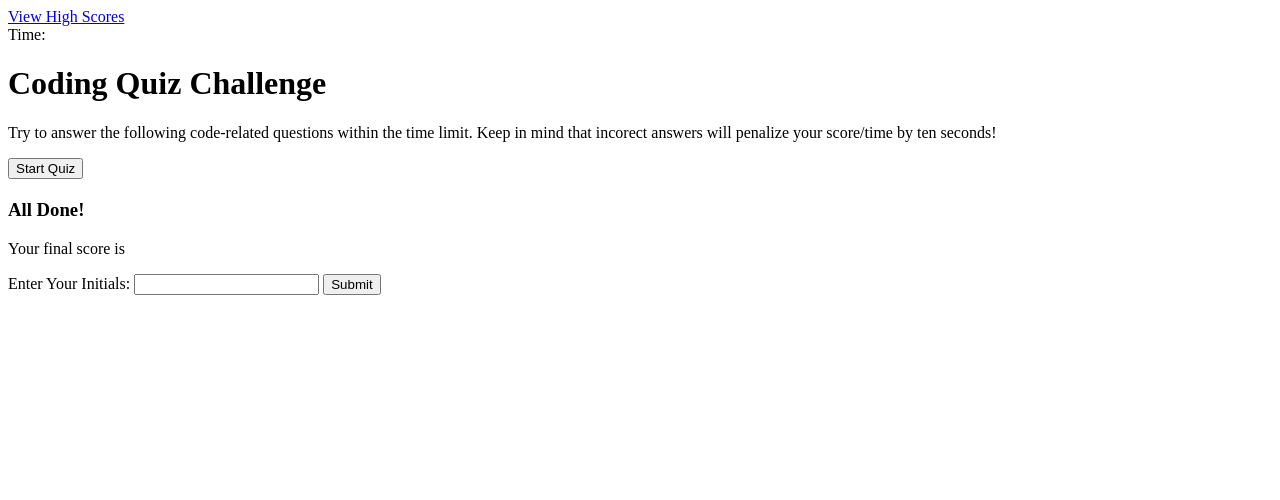
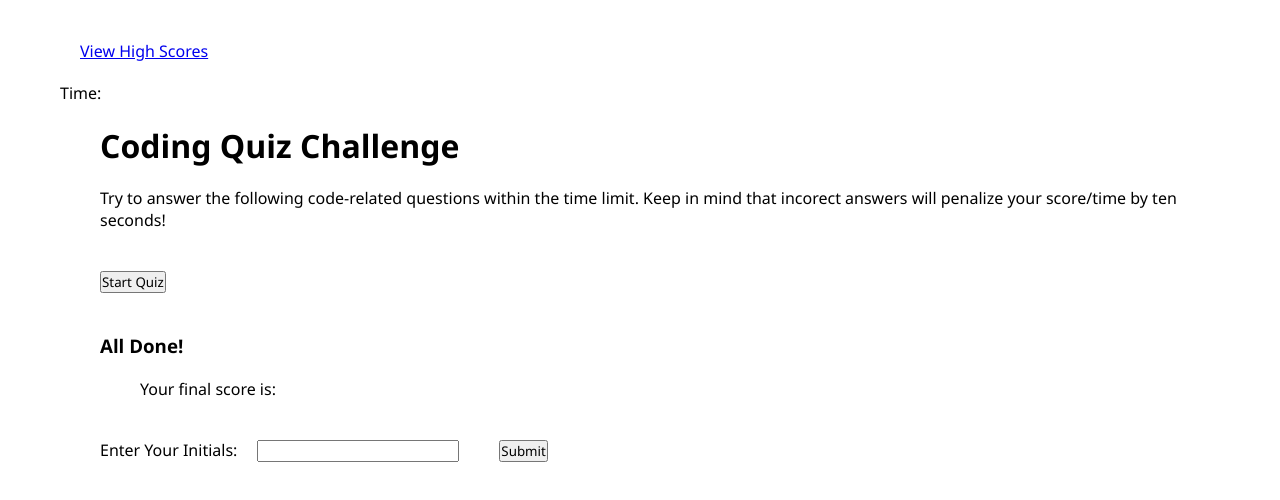
Before and after one commit to luisgcodes/chall4, a plain HTML site: page index.html in a window 1280 px wide. Drawn offline with Linux system fonts and the light colour scheme.

Commit message:
added comments to html

```diff
--- a/assets/css/style.css
+++ b/assets/css/style.css
@@ -0,0 +1,6 @@
+* {
+    margin: 20px;
+    padding: 0;
+    box-sizing: border-box;
+    font-family:'Segoe UI', Tahoma, 'Geneva', Verdana, sans-serif;
+}
--- a/index.html
+++ b/index.html
@@ -7,31 +7,35 @@
     <link rel="stylesheet" href="./assets/css/style.css">
 </head>
 <body>
+<!-- High Score Section/HS js -->
     <div class="hScores"><a href="scores.html">View High Scores</a></div>
     <div class="timer">Time: <span id="time"></span></div>
 
+<!-- wrapper div -->
     <div class="wrapper">
         <div id="quizChallenge" class="start">
             <h1>Coding Quiz Challenge</h1>
             <p>Try to answer the following code-related questions within the time limit.
             Keep in mind that incorect answers will penalize your score/time by ten seconds!</p>
-
+<!-- start btn -->
             <button id="start">Start Quiz</button>
         </div>
-
+<!-- question section -->
         <div id="questions" class="hide">
         <h2 id="questionTitle"></h2>
         <div id="choices" class="choices"></div>
       </div>
 
-        <div id="questions" class="hide">
+<!-- End Screen -->
+        <div id="allDone" class="hide">
             <h3>All Done!</h3>
-            <p><span id="finalScore"></span> Your final score is</p>
-            <p>Enter Your Initials: <input type="text" id="initials"> <button id="submit">Submit</button></p>
+            <p><span id="finalScore"></span> Your final score is: </p>
+            <p>Enter Your Initials:<input type="text" id="initials"><button id="submit">Submit</button></p>
         </div>
 
         <div></div>
 
+<!-- link to main js -->
         <script src="./assets/js/script.js"></script>
     </div>
 </body>
```
